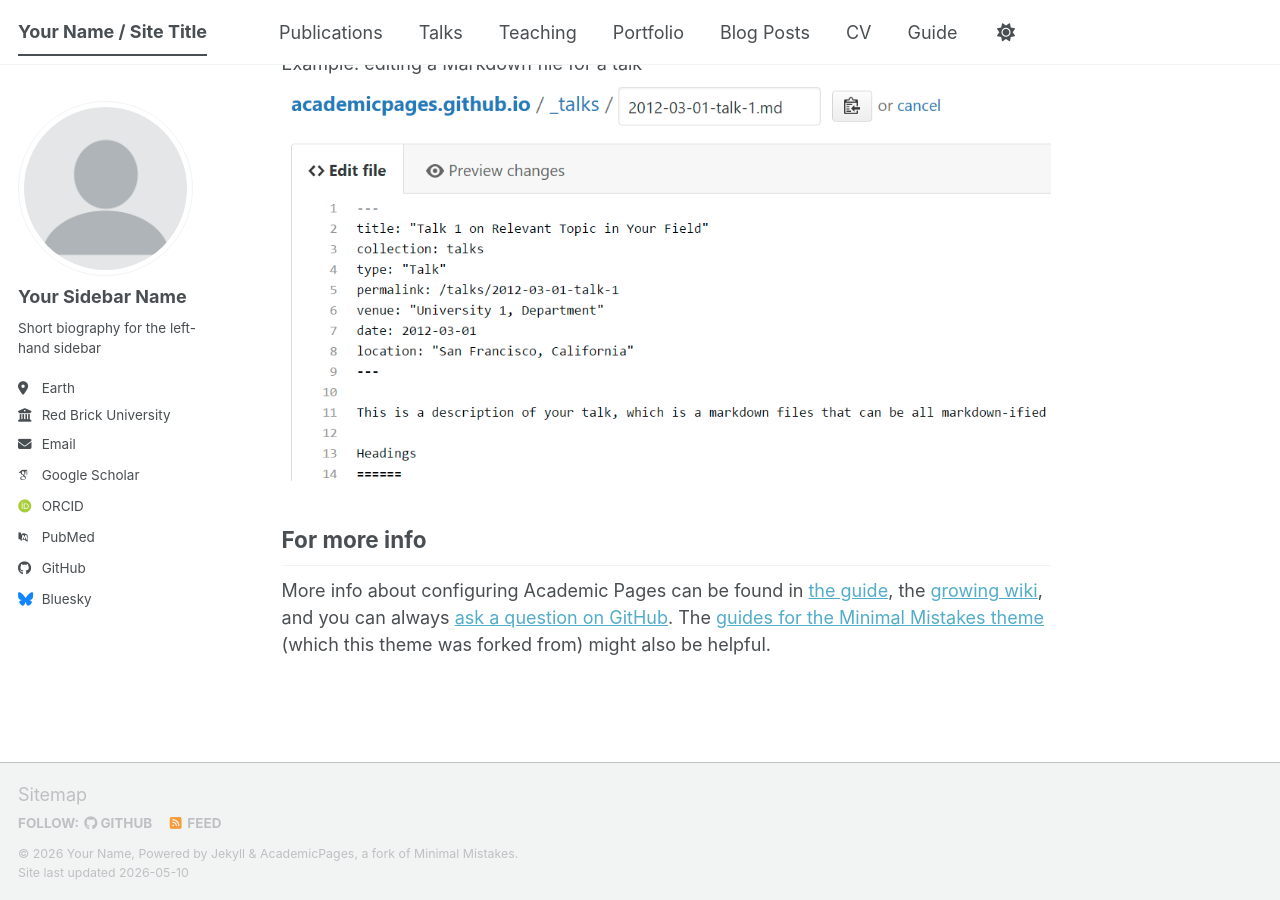
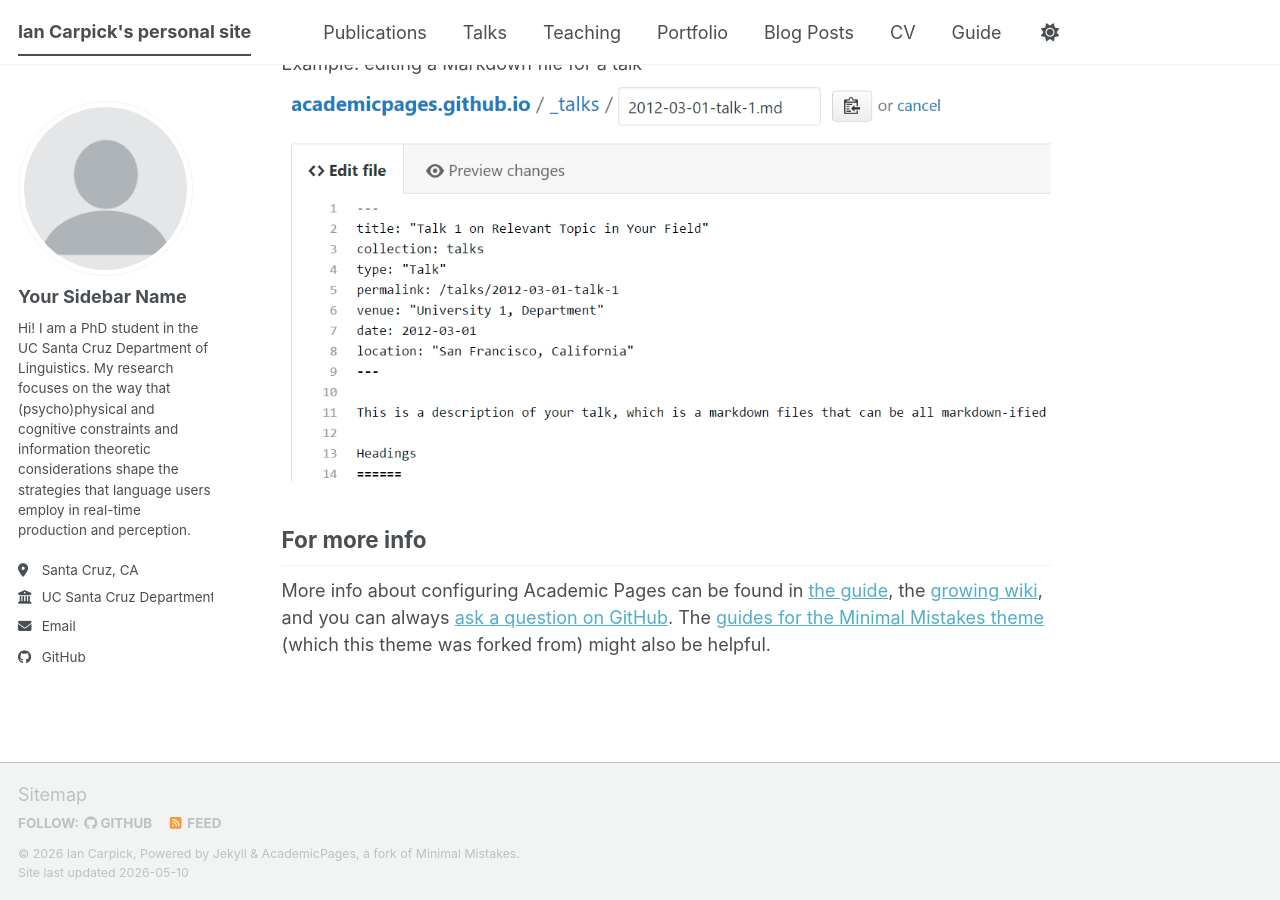
Before and after one commit to icarpick/icarpick.github.io, a Jekyll site: the page built from _pages/about.md, in a window 1280 px wide and 900 px high, scrolled down 2720 px. Built offline with Jekyll 4.4.1, drawn with Linux system fonts in a browser that asks for light colours; some web fonts are replaced; a script bundle is joined from its source files by our own code; library files that are not in the unit come from our copies.

Commit message:
Update _config.yml

```diff
--- a/_config.yml
+++ b/_config.yml
@@ -9,10 +9,10 @@
 # Basic Site Settings
 locale                   : "en-US"
 site_theme               : "default" # The available themes options are "default", "air", "sunrise", "mint", "dirt" and "contrast"
-title                    : "Your Name / Site Title"
+title                    : "Ian Carpick's personal site"
 title_separator          : "-"
-name                     : &name "Your Name"
-description              : &description "Your Name's academic portfolio"   # Update this with a general description of your site, this is the default if not overridden by a page
+name                     : &name "Ian Carpick"
+description              : &description "Ian Carpick's academic portfolio"   # Update this with a general description of your site, this is the default if not overridden by a page
 url                      : https://academicpages.github.io # The base hostname & protocol for your site e.g. "https://[your GitHub username].github.io",
                                                            # or if you already have some other page hosted on Github then use "https://[your GitHub username].github.io/[Your Repo Name]"
 baseurl                  : "" # the subpath of your site, e.g. "/blog"
@@ -26,22 +26,22 @@ author:
   avatar           : "profile.png"
   name             : "Your Sidebar Name"
   pronouns         : # example: "she/her"
-  bio              : "Short biography for the left-hand sidebar"
-  location         : "Earth"
-  employer         : "Red Brick University"
+  bio              : "Hi! I am a PhD student in the UC Santa Cruz Department of Linguistics. My research focuses on the way that (psycho)physical and cognitive constraints and information theoretic considerations shape the strategies that language users employ in real-time production and perception."
+  location         : "Santa Cruz, CA"
+  employer         : "UC Santa Cruz Department of Linguistics"
   uri              : # URL
-  email            : "none@example.org"
+  email            : "icarpick@ucsc.edu"
 
   # Academic websites
   academia         : # URL
   arxiv            : # URL - Update with the correct link to your profile
-  googlescholar    : "https://scholar.google.com/citations?user=PS_CX0AAAAAJ"
+  googlescholar    : # URL
   inspire-hep      : # URL
   impactstory      : # URL
-  orcid            : "https://orcid.org/yourorcidurl"
+  orcid            : # URL
   semantic         : # URL
   ssrn             : # URL
-  pubmed           : "https://www.ncbi.nlm.nih.gov/pubmed/?term=john+snow"
+  pubmed           : # URL
   researchgate     : # URL
   scopus           : # URL
   zotero           : # URL
@@ -51,13 +51,13 @@ author:
   bitbucket        : # Username - Update with your username on the site
   codepen          : # Username
   dribbble         : # Username
-  github           : "academicpages"
+  github           : "icarpick"
   kaggle           : # Username
   stackoverflow    : # User number or user number and name (i.e., use "1" or "1/jeff-atwood")
 
   # Social media
   artstation       : # Username
-  bluesky          : "bsky.app" # Replace this with you Bluesky username
+  bluesky          : # Replace this with you Bluesky username
   facebook         : # Username
   flickr           : # Username
   foursquare       : # Username
@@ -87,9 +87,9 @@ publication_category:
   books:
     title: 'Books'
   manuscripts:
-    title: 'Journal Articles'
+    title: 'Journal articles'
   conferences:
-    title: 'Conference Papers'
+    title: 'Conference papers'
 
 # Site Settings
 teaser                   :  # filename of teaser fallback teaser image placed in /images/ for social media previews
@@ -138,7 +138,7 @@ yandex_site_verification :
 
 # Social Sharing
 twitter:
-  username               : &twitter
+  username               :
 facebook:
   username               :
   app_id                 :
```
